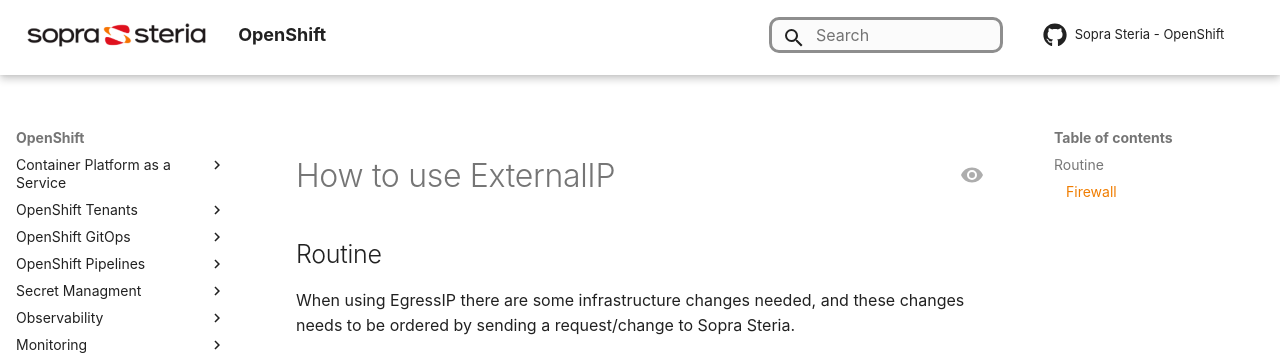
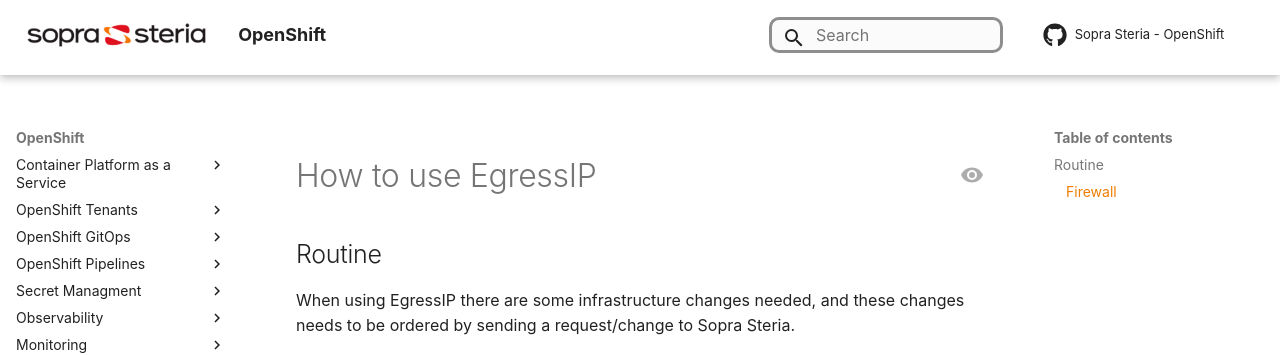
Before and after one commit to Sopra-Steria-Norge-Kubernetes/OpenShift, an MkDocs documentation site: the page built from docs/Network/How-to-use-EgressIP.md, in a window 1280 px wide and 1098 px high. Shown: the top 355 px of the window. Built offline with MkDocs 1.6.1 and Material for MkDocs 9.7.7, drawn with Linux system fonts in a browser that asks for light colours; some web fonts are replaced; comment, search, counter and statistics services are not loaded.

Commit message:
Updated typo in 'How to use EgressIP'

```diff
--- a/docs/Network/How-to-use-EgressIP.md
+++ b/docs/Network/How-to-use-EgressIP.md
@@ -1,8 +1,8 @@
 ---
-Title: How to use ExternalIP
+Title: How to use EgressIP
 ---
 
-# How to use ExternalIP
+# How to use EgressIP
 
 ## Routine
 
```
